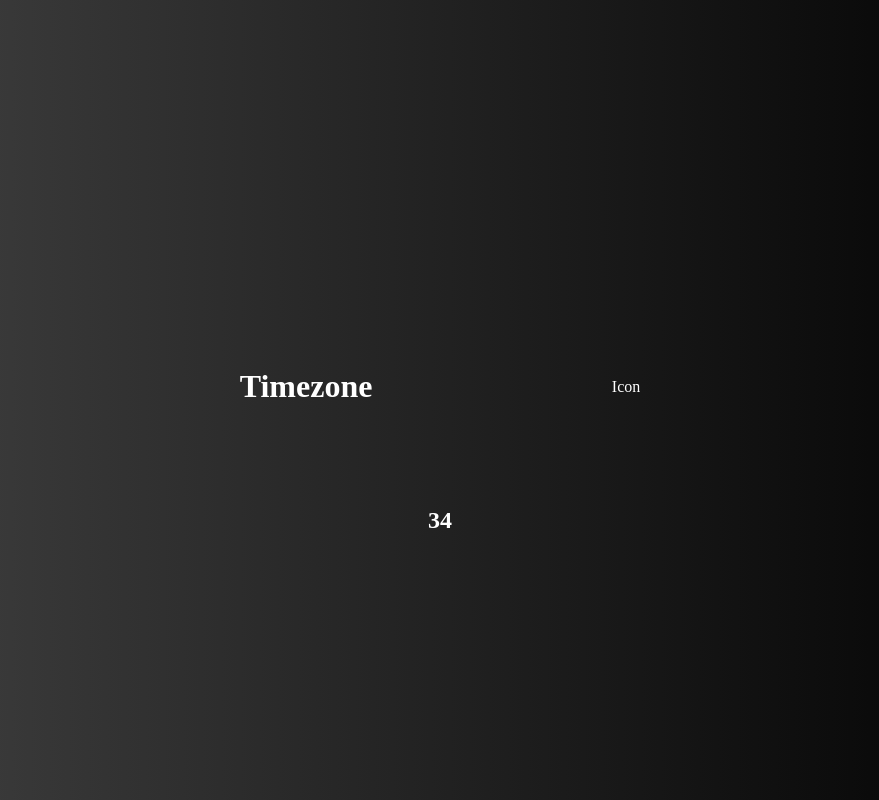
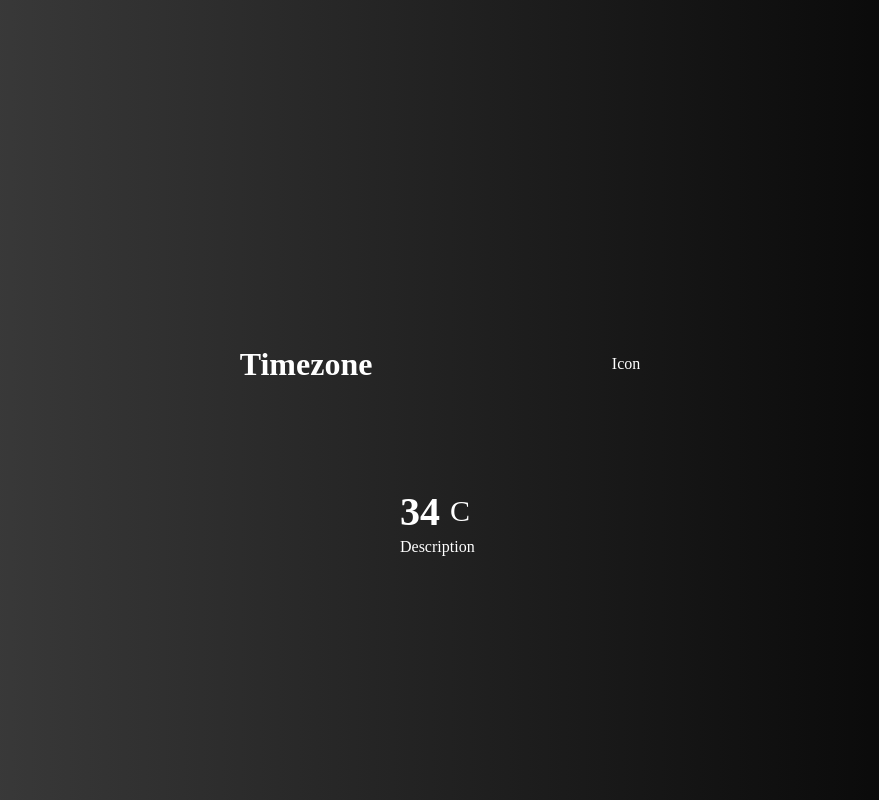
Before and after one commit to jespadas/meteo-app2, a plain HTML site: page index.html in a window 1280 px wide. Shown: the whole page, without its empty margins (200-1079 px from the left). Drawn offline with Linux system fonts and the light colour scheme.

Commit message:
basic html

```diff
--- a/index.html
+++ b/index.html
@@ -13,7 +13,11 @@
       <p>Icon</p>
     </div>
     <div class="temperature">
-        <h2 class="degree">34</h2>
+      <div class="degree-section">
+        <h2 class="temperature-degree">34</h2>
+        <span>C</span>
+      </div>
+      <div class="temperature-description">Description</div>
     </div>
     <script src="app.js"></script>
   </body>
```
